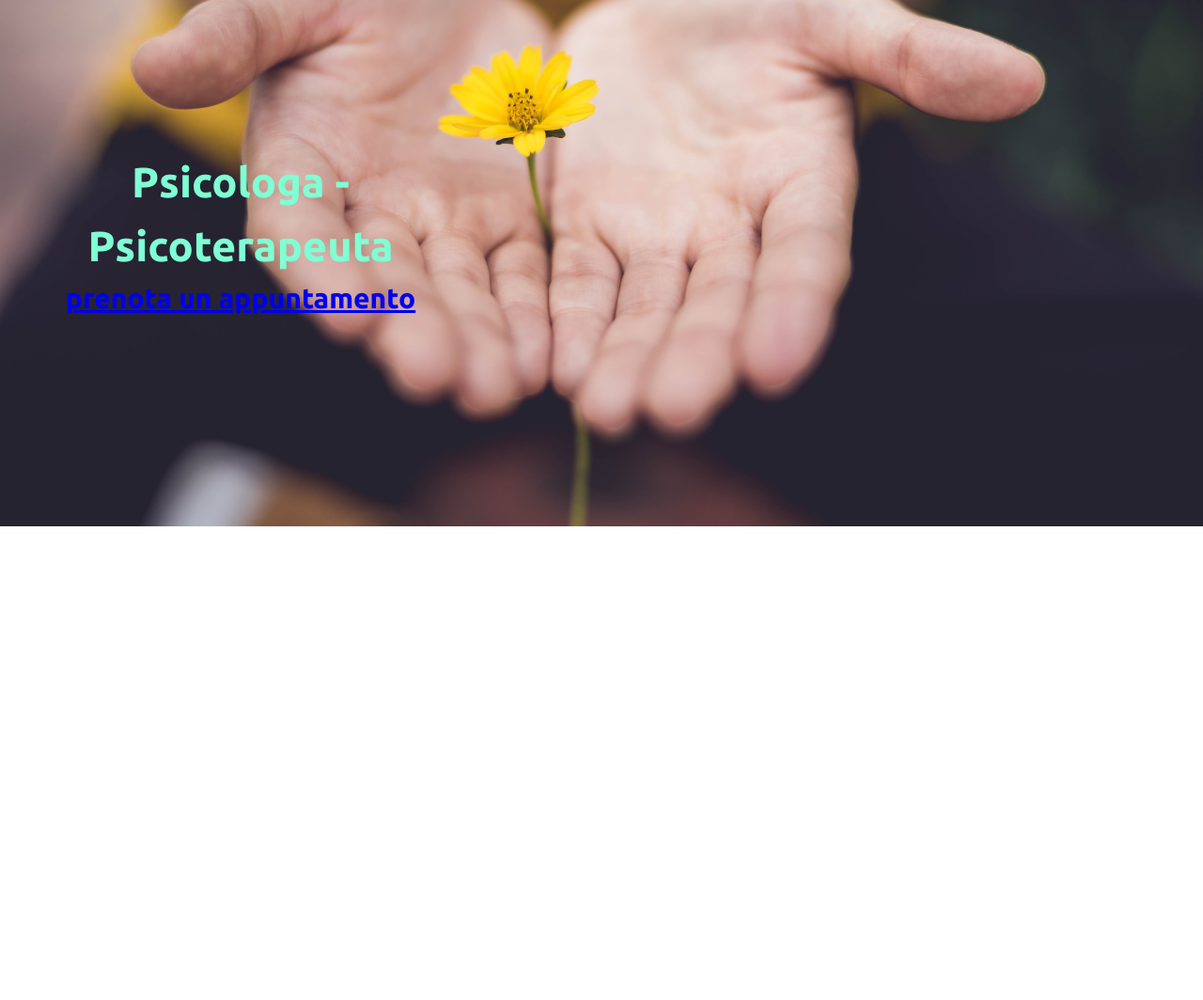
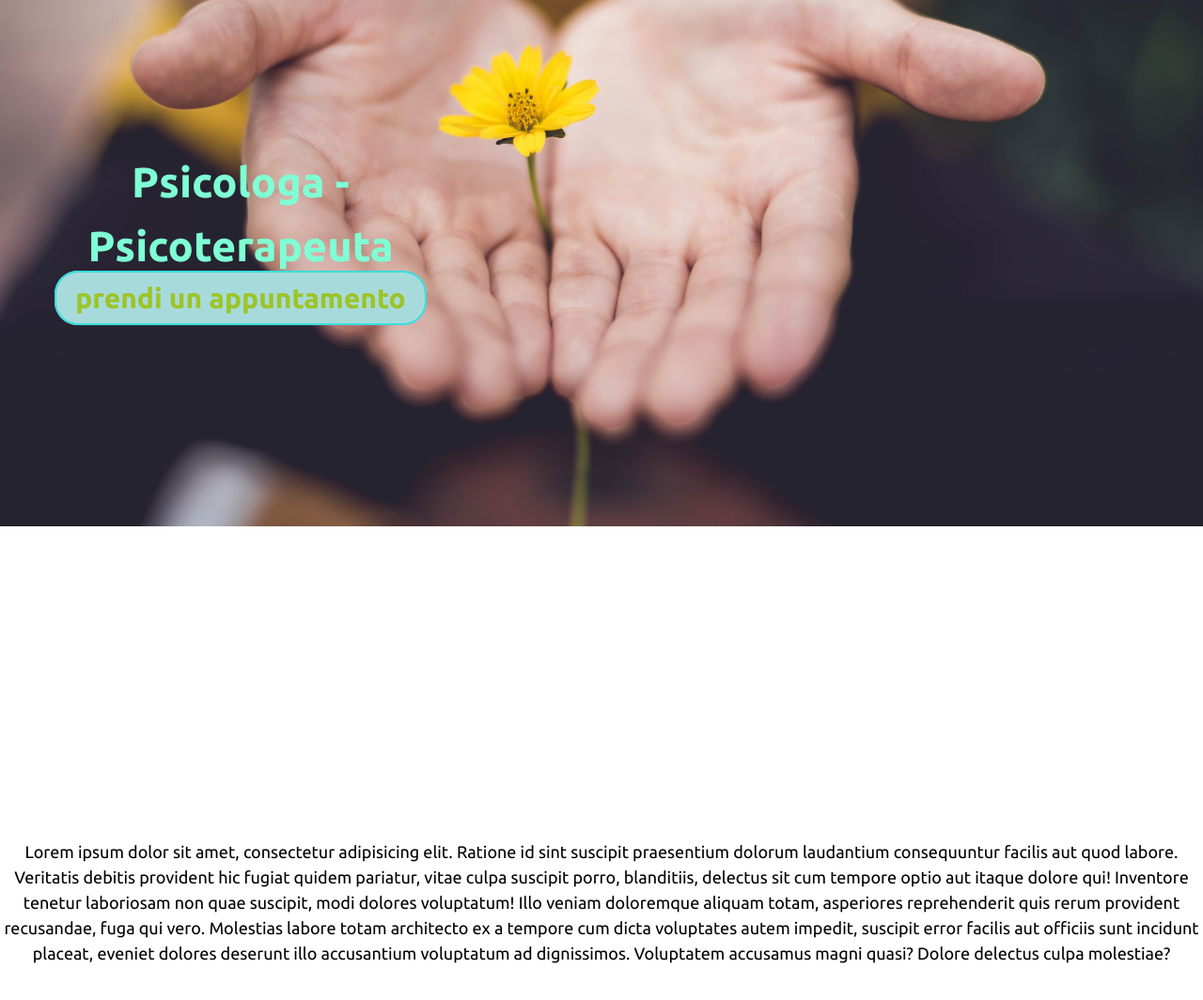
Before and after one commit to orazdaurenov/psychologist_portfolio, a plain HTML site: page index.html in a window 1280 px wide. Shown: the part 240-1304 px from the top of the page at 94% size. Before the commit the page ends 800 px from the top, so only its background shows below. Drawn offline with Linux system fonts and the light colour scheme.

Commit message:
minor changes on the 2nd section

```diff
--- a/index.html
+++ b/index.html
@@ -27,11 +27,15 @@
   </header>
 
   <section class="home">
-    <div class="home-content">
-      <h1>Psicologa - Psicoterapeuta</h1>
-      <a href="mailto:f.bendoni.psicologa@gmail.com">prenota un appuntamento</a>
+      <main class="home-content">
+        <h1>Psicologa - Psicoterapeuta</h1>
+        <a class="btn-appuntamento" href="mailto:f.bendoni.psicologa@gmail.com">prendi un appuntamento</a>
+      </main>
+  </section>
+  <section class="servizi">
+    <div class="servizi-content">
+      <p>Lorem ipsum dolor sit amet, consectetur adipisicing elit. Ratione id sint suscipit praesentium dolorum laudantium consequuntur facilis aut quod labore. Veritatis debitis provident hic fugiat quidem pariatur, vitae culpa suscipit porro, blanditiis, delectus sit cum tempore optio aut itaque dolore qui! Inventore tenetur laboriosam non quae suscipit, modi dolores voluptatum! Illo veniam doloremque aliquam totam, asperiores reprehenderit quis rerum provident recusandae, fuga qui vero. Molestias labore totam architecto ex a tempore cum dicta voluptates autem impedit, suscipit error facilis aut officiis sunt incidunt placeat, eveniet dolores deserunt illo accusantium voluptatum ad dignissimos. Voluptatem accusamus magni quasi? Dolore delectus culpa molestiae?</p>
     </div>
   </section>
-
 </body>
 </html>
--- a/main.css
+++ b/main.css
@@ -45,6 +45,7 @@ p, h1, h2, h3, h4, h5, h6 {
   display: flex;
   justify-content: space-between;
   align-items: center;
+  z-index: 100;
 }
 
 .logo {
@@ -82,6 +83,8 @@ p, h1, h2, h3, h4, h5, h6 {
   background: transparent;
 }
 
+/*Home Page*/
+
 .img--home {
   height: 100vh;
   width: 100%;
@@ -95,7 +98,6 @@ p, h1, h2, h3, h4, h5, h6 {
   background: url(images/un_fiore_sulle_mani.jpg);
   background-size: cover;
   background-position: center;
-  z-index: -1;
 }
 
 .home-content {
@@ -105,15 +107,25 @@ p, h1, h2, h3, h4, h5, h6 {
   font-size: 3rem;
   font-weight: 800;
   color: aquamarine;
+  z-index: 100;
 }
 
 .btn-appuntamento {
-  color: rgb(192, 202, 163);
+  color: rgb(157, 196, 40);
   text-decoration: none;
-  background: teal;
-  border: 2px solid rgb(52, 90, 90);
-  padding: 3px 7px 5px 7px;
+  background: rgb(167, 219, 219);
+  border: 2px solid rgb(58, 221, 221);
+  padding: 1rem 2rem;
   border-radius: 25px;
-  margin-right: 10rem;
-  cursor: pointer;
 }
+
+/* Service Page */
+
+.servizi {
+  min-height: 100vh;
+  width: 100%;
+  font-size: 1.8rem;
+  display: flex;
+  justify-content: center;
+  align-items: center;
+}
```
